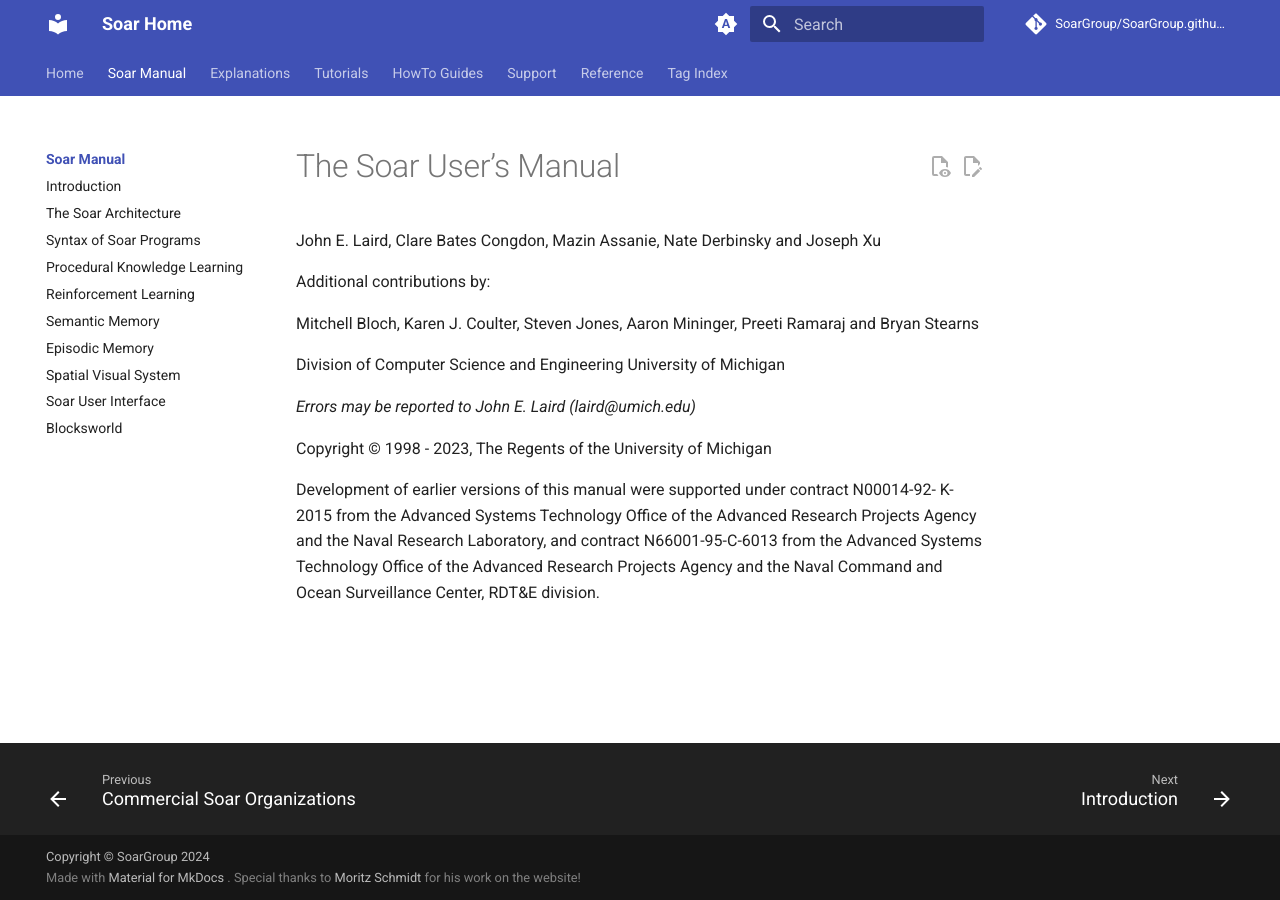
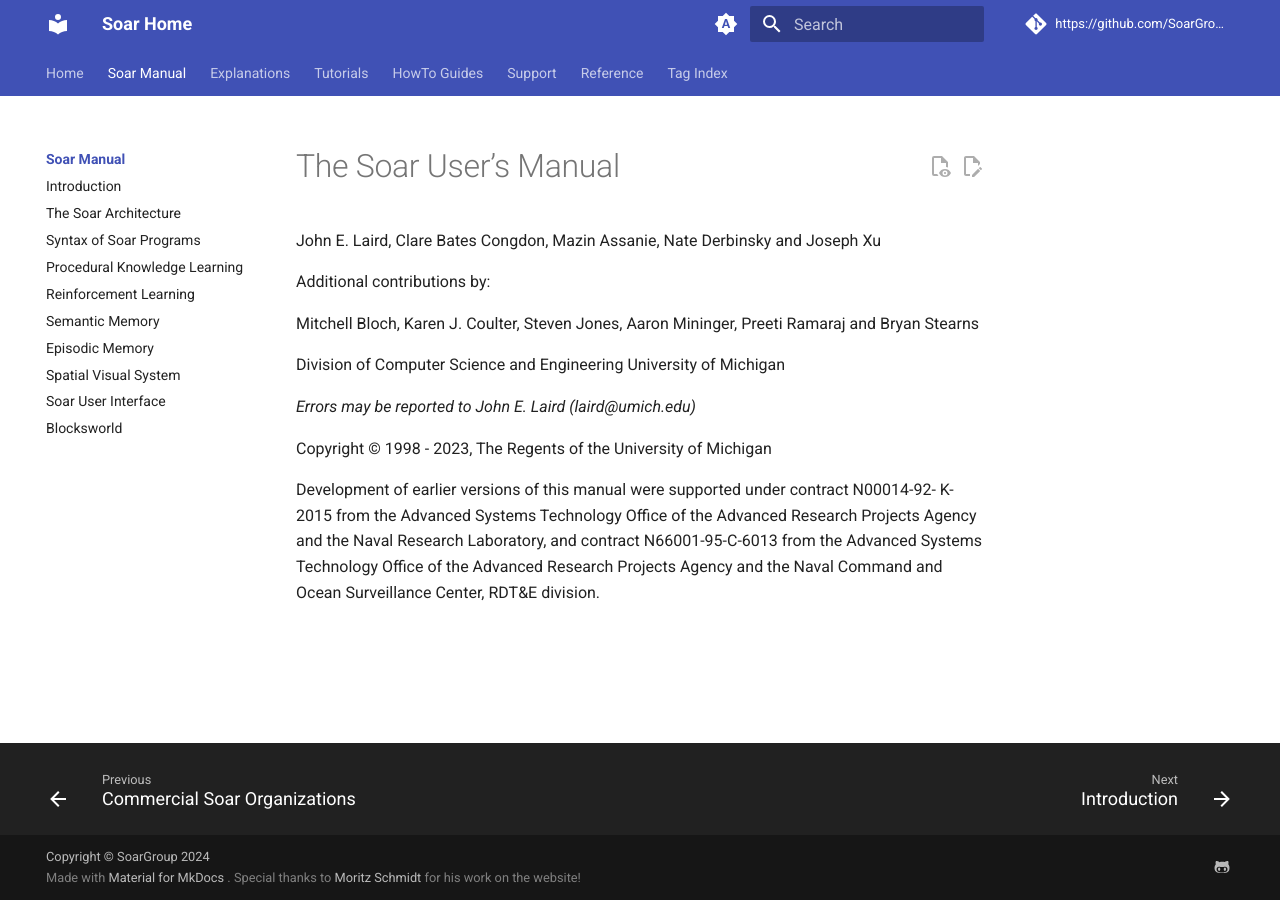
Before and after one commit to SoarGroup/SoarGroup.github.io, an MkDocs documentation site: the page built from docs/soar_manual/index.md, in a window 1280 px wide. Built offline with MkDocs 1.6.1 and Material for MkDocs 9.7.7, drawn with Linux system fonts in a browser that asks for light colours; comment, search, counter and statistics services are not loaded.

Commit message:
Change prominent github link to Soar
Add a social link at the bottom for the site repository; not sure if this is
the right decision exactly, but I want a prominent link to Soar's repo showing
its stargazer/fork stats.

```diff
--- a/mkdocs.yml
+++ b/mkdocs.yml
@@ -1,6 +1,6 @@
 site_name: Soar Home
-repo_url: http://github.com/SoarGroup/SoarGroup.github.io
-repo_name: SoarGroup/SoarGroup.github.io
+repo_url: https://github.com/SoarGroup/SoarGroup.github.io
+repo_name: https://github.com/SoarGroup/Soar
 copyright: Copyright &copy; SoarGroup 2024
 edit_uri: edit/main/docs/
 
@@ -37,7 +37,7 @@
       logo: Images/soar.png
 
 extra_javascript:
-  - javascripts/mathjax.js
+  - javascript/mathjax.js
   - https://polyfill.io/v3/polyfill.min.js?features=es6
   - https://cdn.jsdelivr.net/npm/mathjax@3/es5/tex-mml-chtml.js
 
@@ -62,9 +62,15 @@
   - pymdownx.arithmatex:
       generic: true
 
+# watch these directories *in addition to* the ones mkdocs watches by default
 watch:
   - includes
   - overrides
+
+extra:
+  social:
+    - icon: fontawesome/brands/github-alt
+      link: https://github.com/SoarGroup/SoarGroup.github.io
 
 nav:
   - Home:
--- a/overrides/partials/copyright.html
+++ b/overrides/partials/copyright.html
@@ -36,6 +36,6 @@
       >
         Material for MkDocs
       </a>.
+      {% endif %}
       Special thanks to <a href="https://www.tha.de/Elektrotechnik/Moritz-Schmidt-M.-Eng..html" target="_blank" rel="noopener">Moritz Schmidt</a> for his work on the website!
-    {% endif %}
   </div>
```
